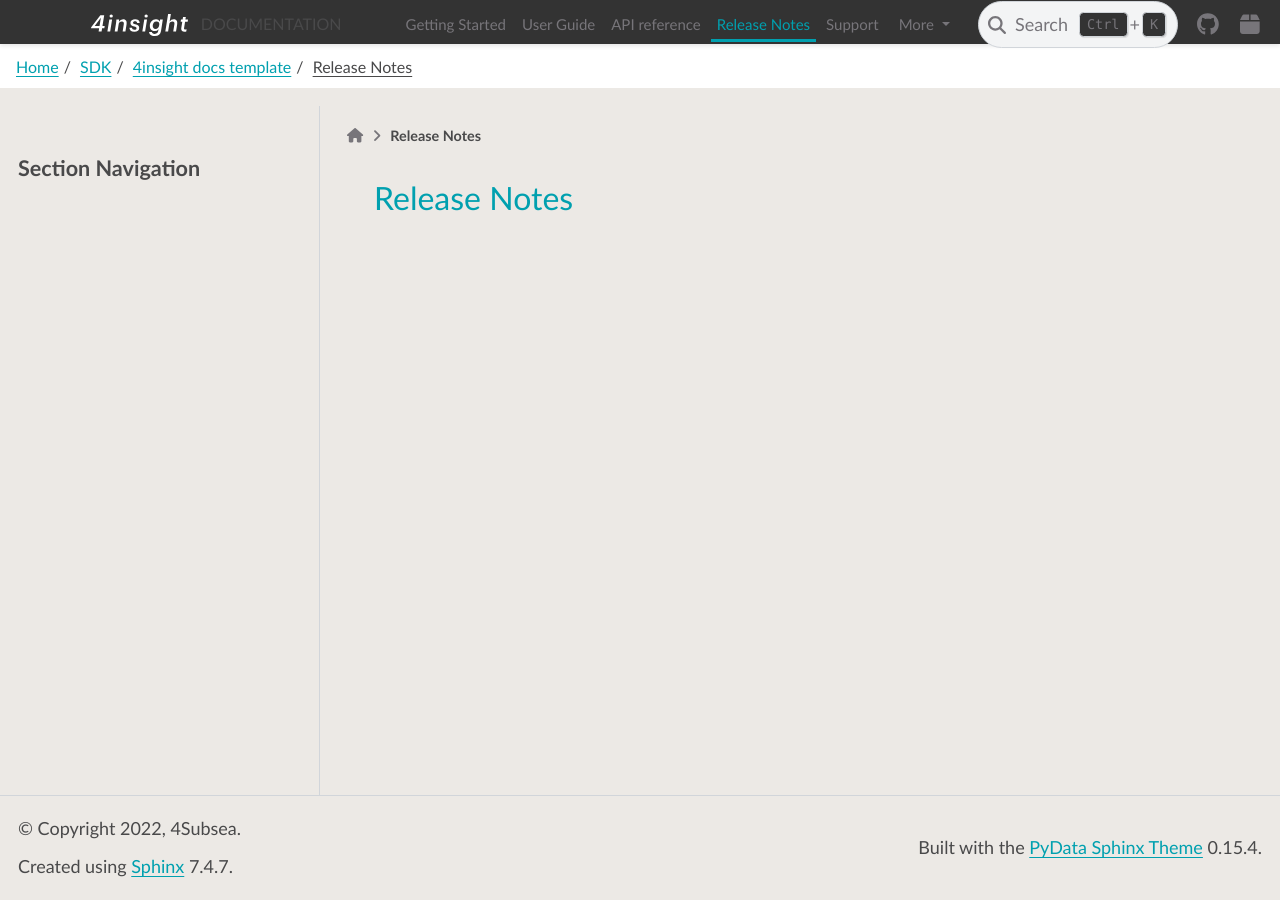
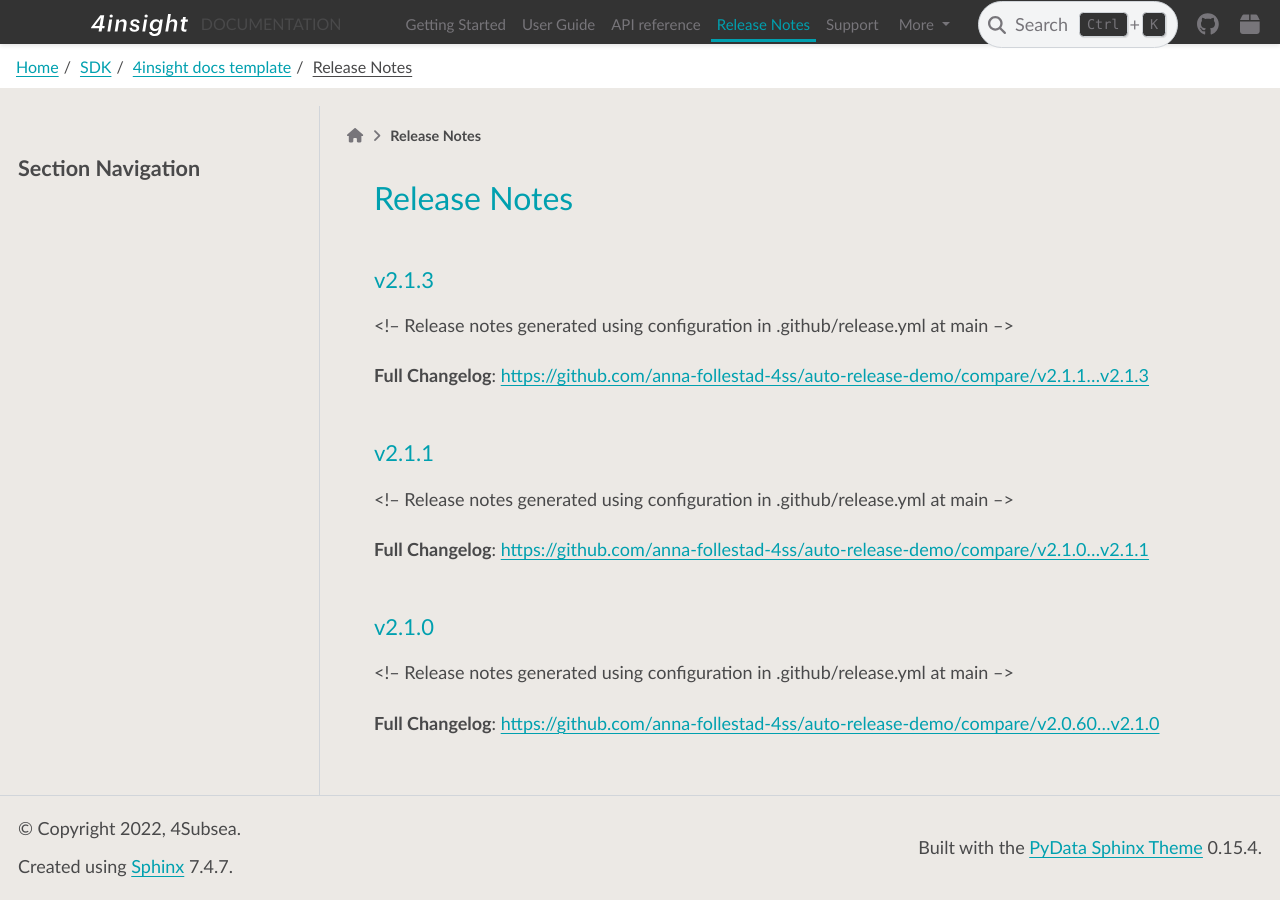
Before and after one commit to anna-follestad-4ss/auto-release-demo, a Sphinx documentation site: the page built from docs/release_notes.rst, in a window 1280 px wide. Built offline with Sphinx 7.4.7 and the PyData theme 0.15.4, drawn with Linux system fonts in a browser that asks for light colours.

Commit message:
added latest release notes from autogen

```diff
--- a/docs/release_notes.rst
+++ b/docs/release_notes.rst
@@ -1,2 +1,31 @@
 Release Notes
 =============
+
+v2.1.3
+------------------------------
+
+<!-- Release notes generated using configuration in .github/release.yml at main -->
+
+
+
+**Full Changelog**: https://github.com/anna-follestad-4ss/auto-release-demo/compare/v2.1.1...v2.1.3
+
+
+v2.1.1
+------------------------------
+
+<!-- Release notes generated using configuration in .github/release.yml at main -->
+
+
+
+**Full Changelog**: https://github.com/anna-follestad-4ss/auto-release-demo/compare/v2.1.0...v2.1.1
+
+
+v2.1.0
+------------------------------
+
+<!-- Release notes generated using configuration in .github/release.yml at main -->
+
+
+
+**Full Changelog**: https://github.com/anna-follestad-4ss/auto-release-demo/compare/v2.0.60...v2.1.0
```
